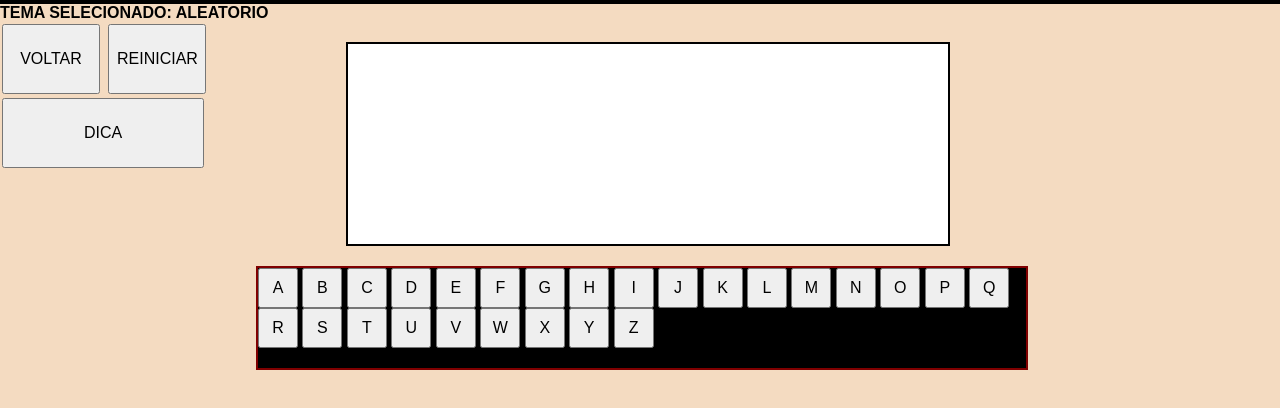
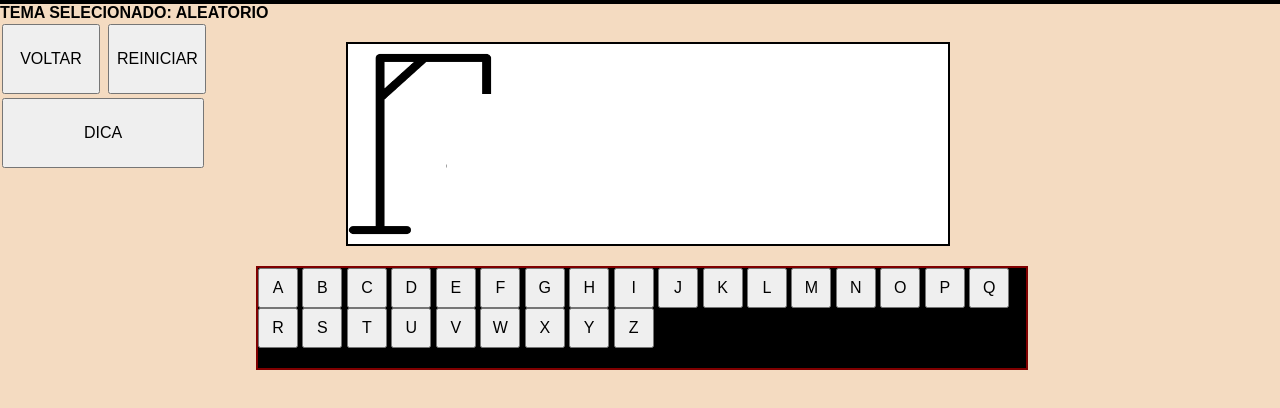
Before and after one commit to 1RodrigoSoares/Jogo-da-Forca-JS-, a plain HTML site: page pagJogo.html in a window 1280 px wide. Shown: the part 54-462 px from the top of the page. Drawn offline with Linux system fonts and the light colour scheme.

Commit message:
Add todas as imagens da forca

```diff
--- a/estilos/styleJogo.css
+++ b/estilos/styleJogo.css
@@ -32,6 +32,11 @@
 .botaoTeclado{
     height: 40px;
     width: 40px;
+}
+
+.imgBonecoJogo{
+    width: 30%;
+    height: 100%;
 }
 
 body{
--- a/pagJogo.html
+++ b/pagJogo.html
@@ -31,7 +31,7 @@
                 <button id="botaoDica">DICA</button>
             </div>
             <div class="tela" id="telaTP">
-
+                <img class="imgBonecoJogo" src="img/hangman(semOboneco).png" alt="lugarOndeFicaOboneco">
             </div>
             <div class="teclado" id="tecladoTP">
                 <button class="botaoTeclado" id="botãoA">A</button>
```
Also changed, not shown: img/hangman(cabeça).png (added), img/hangman(cabeça+corpo).png (added), img/hangman(cabeça+corpo+1braco).png (added), img/hangman(cabeça+corpo+doisbracos).png (added), img/hangman(completo).png (added), img/hangman(morto).png (added), img/hangman(quasecompleto).png (added), img/hangman(semOboneco).png (added).
